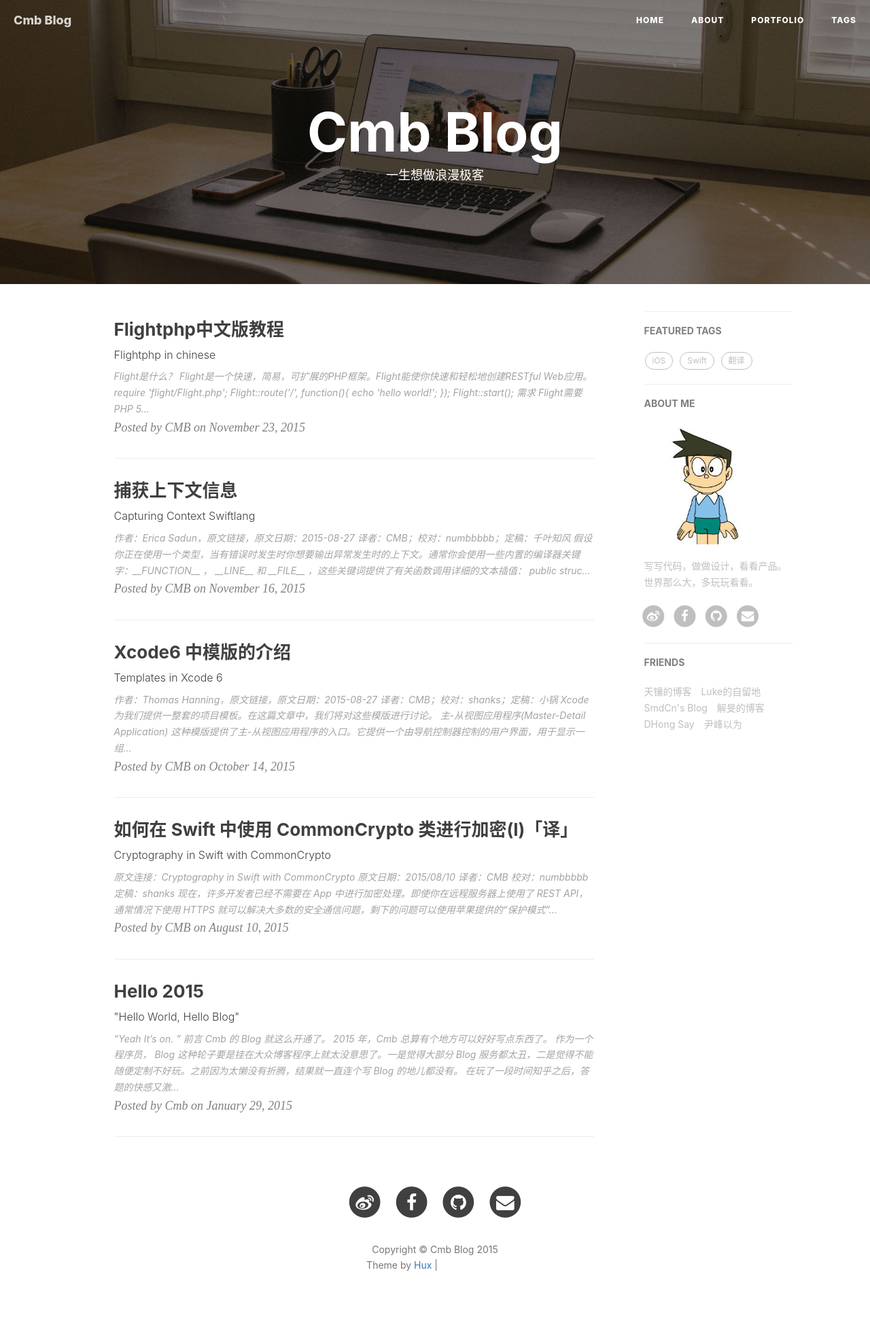
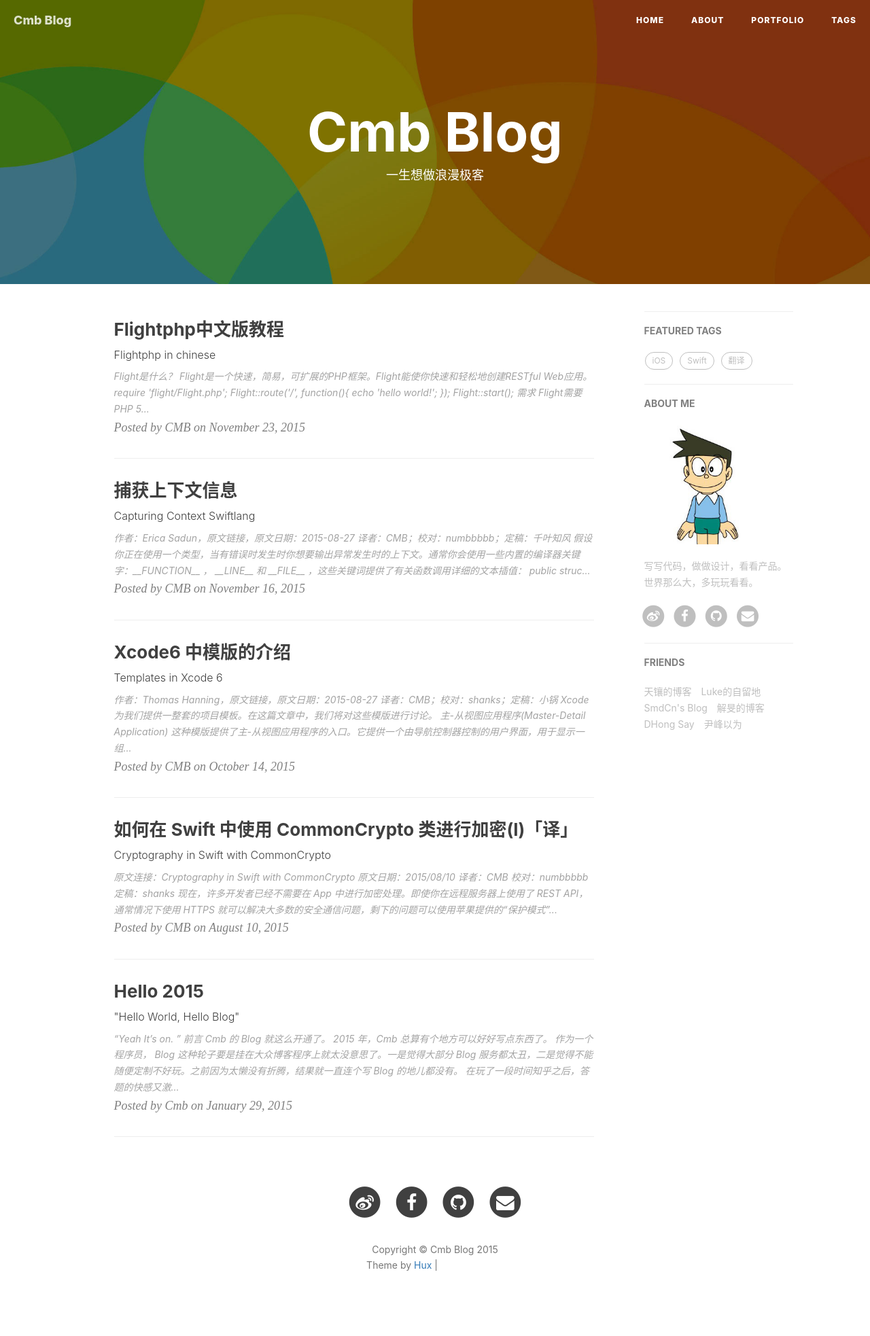
Before and after one commit to chenmingbiao/chenmingbiao.github.io, a Jekyll site: the page built from index.html, in a window 1280 px wide. Shown: the whole page at 68% size. Built offline with Jekyll 4.4.1, drawn with Linux system fonts in a browser that asks for light colours; nearby versions of some CDN libraries; the list of posts is cut into pages by our own code; comment, search, counter and statistics services are not loaded; grey boxes are pictures that could not be loaded.

Commit message:
change home bg

```diff
--- a/_config.yml
+++ b/_config.yml
@@ -1,7 +1,7 @@
 # Site settings
 title: Cmb Blog
 SEOTitle: 陈明标的博客 | BillChan Blog
-header-img: img/home-bg.jpg
+header-img: img/post-bg-miui6.jpg
 email: huxpro@gmail.com
 description: "关于Web与Swift、php与设计 | 这里是 @BillChan陈明标 的个人博客，与你一起发现更大的世界。"
 keyword: "陈明标, BillChan陈明标, BillChan, @CMB, CMB, @chenmingbiao, chenmingbiao, 陈明标的博客, BillChan Blog, 博客, 个人网站, 互联网, Swift, 设计, 产品, SwiftGG, SwiftGG翻译组, SwiftGG翻译组核心成员"
```
